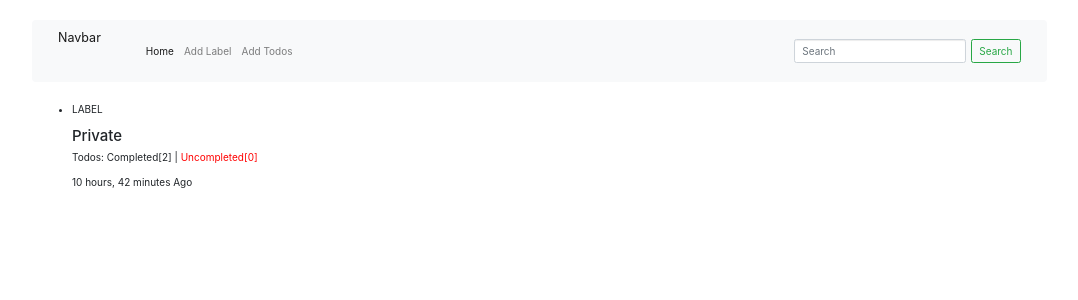
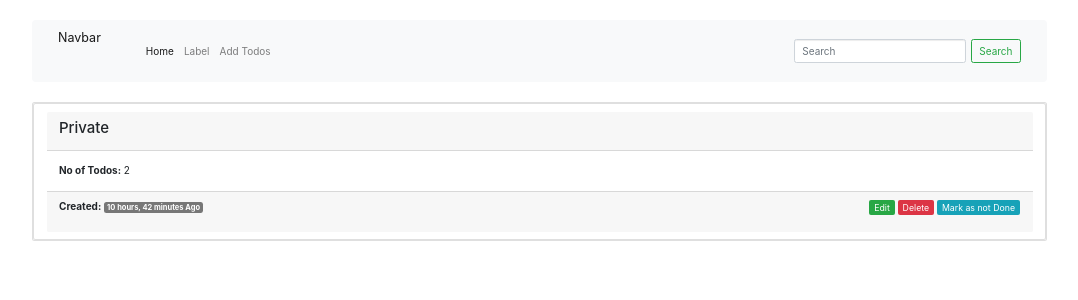
Before and after one commit to dereSundayT/deeDo, a Django app: page /label/1/ in a window 1280 px wide. Shown: the top 300 px of the page, without its empty margins (53-1131 px from the left). Run offline with Django 3.2, Linux system fonts and the light colour scheme; data comes from the database, SQL or seed files in the repository; both versions use the stored data as it was after the commit; some libraries are stand-ins or nearby versions.

Commit message:
crud operation completed for label

```diff
--- a/templates/nav.html
+++ b/templates/nav.html
@@ -7,10 +7,10 @@
   <div class="collapse navbar-collapse" id="navbarSupportedContent">
     <ul class="navbar-nav mr-auto">
       <li class="nav-item active">
-        <a class="nav-link" href="#">Home <span class="sr-only">(current)</span></a>
+        <a class="nav-link" href="{% url 'todos-list' %}">Home <span class="sr-only">(current)</span></a>
       </li>
-      <li class="nav-item"><a class="nav-link" href="#">Add Label</a></li>
-      <li class="nav-item"><a class="nav-link" href="{% url 'todos-add' %}">Add Todos</a></li>
+      <li class="nav-item"><a class="nav-link" href="{% url 'todos-label-list' %}">Label</a></li>
+      <li class="nav-item"><a class="nav-link" href="{% url 'todos-list' %}">Add Todos</a></li>
       {% comment %} <li class="nav-item dropdown">
         <a class="nav-link dropdown-toggle" href="#" id="navbarDropdown" role="button" data-toggle="dropdown" aria-haspopup="true" aria-expanded="false">
           Dropdown
--- a/templates/todos/label_detail.html
+++ b/templates/todos/label_detail.html
@@ -2,16 +2,36 @@
 
 {% block contents %}
   {% if object %}
-    <ul>
-        <li class="list_shopping li_num_0_1">
-            <div class="col_md_1_list">   <p>LABEL</p> </div>
-            <div class="col_md_2_list">
-                <h4>{{object.title}}</h4>
-                <p>Todos: Completed[{{object.todo_set.count}}] | <span style="color:red;">Uncompleted[0]</span></p>
+    <ul class="list-group card">
+        <li class="list-group-item">
+            <div class="card-header">
+                  <h4> {{object.title}} </h4>
             </div>
-            <div class="col_md_3_list">
+            <div class="col_md_2_list card-body">
+               <b>No of Todos:</b> {{object.todo_set.count}}
+            </div>
+            <div class="card-footer">
                 <div class="cont_text_date">
-                    <p>{{object.updated_on|timesince}} Ago</p>
+                    <p>
+                        <span>
+                        <b>Created:</b>
+                        <span class="badge badge-default">{{object.created_on|timesince}} Ago</span>
+                        </span>
+
+                        <span class="float-right">
+
+                            <a href="{% url 'todos-label-update' object.pk %}" class="btn-success btn-sm">Edit</a>
+                            <a href="{% url 'todos-label-delete' object.pk %}" class="btn-danger btn-sm">Delete</a>
+                             {% if object.status %}
+                                <a href="{% url 'todos-is-completed' object.pk 0 %}" class="btn-info btn-sm">Mark as not Done</a>
+                            {% else %}
+                                 <a href="{% url 'todos-is-completed' object.pk 1 %}" class="btn-info btn-sm">Mark as  Done</a>
+                            {% endif %}
+                        </span>
+                    </p>
+                    <p >
+
+                    </p>
                 </div>
 
             </div>
--- a/todos/urls.py
+++ b/todos/urls.py
@@ -1,6 +1,6 @@
 from django.urls import path
 from .views import (testView, isCompleted, AddNewTodo, TodoListView, TodoDetail, AddNewLabel, LabelLists, LabelDetail,
-                    TodoUpdateView, TodoDeleteView)
+                    TodoUpdateView, TodoDeleteView, LabelLists, LabelUpdateView,LabelDeleteView)
 
 urlpatterns = [
     #
@@ -10,10 +10,12 @@ urlpatterns = [
     path('todo/<int:pk>', TodoDetail.as_view(), name="todos-detail"),
     path('todo/<int:pk>/update/', TodoUpdateView.as_view(), name="todos-update"),
     path('todo/<int:pk>/delete/', TodoDeleteView.as_view(), name="todos-delete"),
-    path('todo/<int:pk>/<int:state>/completed/',
-         isCompleted, name="todos-is-completed"),
+    path('todo/<int:pk>/<int:state>/completed/',isCompleted, name="todos-is-completed"),
     # lablel
-    path('label/new/', AddNewLabel.as_view(), name="todos-create-label"),
+    path('label/', LabelLists.as_view(), name="todos-label-list"),
+    path('label/new/', AddNewLabel.as_view(), name="todos-label-create"),
     path('label/<int:pk>/', LabelDetail.as_view(), name="todos-label-detail"),
+    path('label/<int:pk>/update/', LabelUpdateView.as_view(),name="todos-label-update"),
+    path('label/<int:pk>/delete/', LabelDeleteView.as_view(),name="todos-label-delete"),
 
 ]
--- a/todos/views.py
+++ b/todos/views.py
@@ -8,6 +8,7 @@ from .models import Label, Todo
 
 def testView(request):
     return render(request, 'test.html')
+
 # CreateView
 
 
@@ -44,27 +45,35 @@ class TodoDeleteView(DeleteView):
 # CompletedView
 
 
-def isCompleted(request, pk,state):
+def isCompleted(request, pk, state):
     todo = get_object_or_404(Todo, pk=pk)
     if state == 0:
-        #status will be equal to False
+        # status will be equal to False
         todo.status = False
         todo.save()
     else:
-        #status will be equal to True
+        # status will be equal to True
         todo.status = True
         todo.save()
     return redirect('todos-detail', pk=pk)
 
-
+# CreateView
 class AddNewLabel(CreateView):
     model = Label
     fields = ['title']
-
-
+# #ListView
 class LabelLists(ListView):
     model = Label
-
-
+# #DetailView
 class LabelDetail(DetailView):
     model = Label
+# #UpdateView
+class LabelUpdateView(UpdateView):
+    model = Label
+    fields = ['title']
+# #DeleteView
+class LabelDeleteView(DeleteView):
+    model = Label
+    success_url = reverse_lazy('todos-label-list')
+
+# #D
```
Also changed, not shown: templates/todos/label_confirm_delete.html (added, +14 -0 lines), templates/todos/label_form.html (+4 -4 lines), templates/todos/label_list.html (+22 -20 lines), db.sqlite3.
